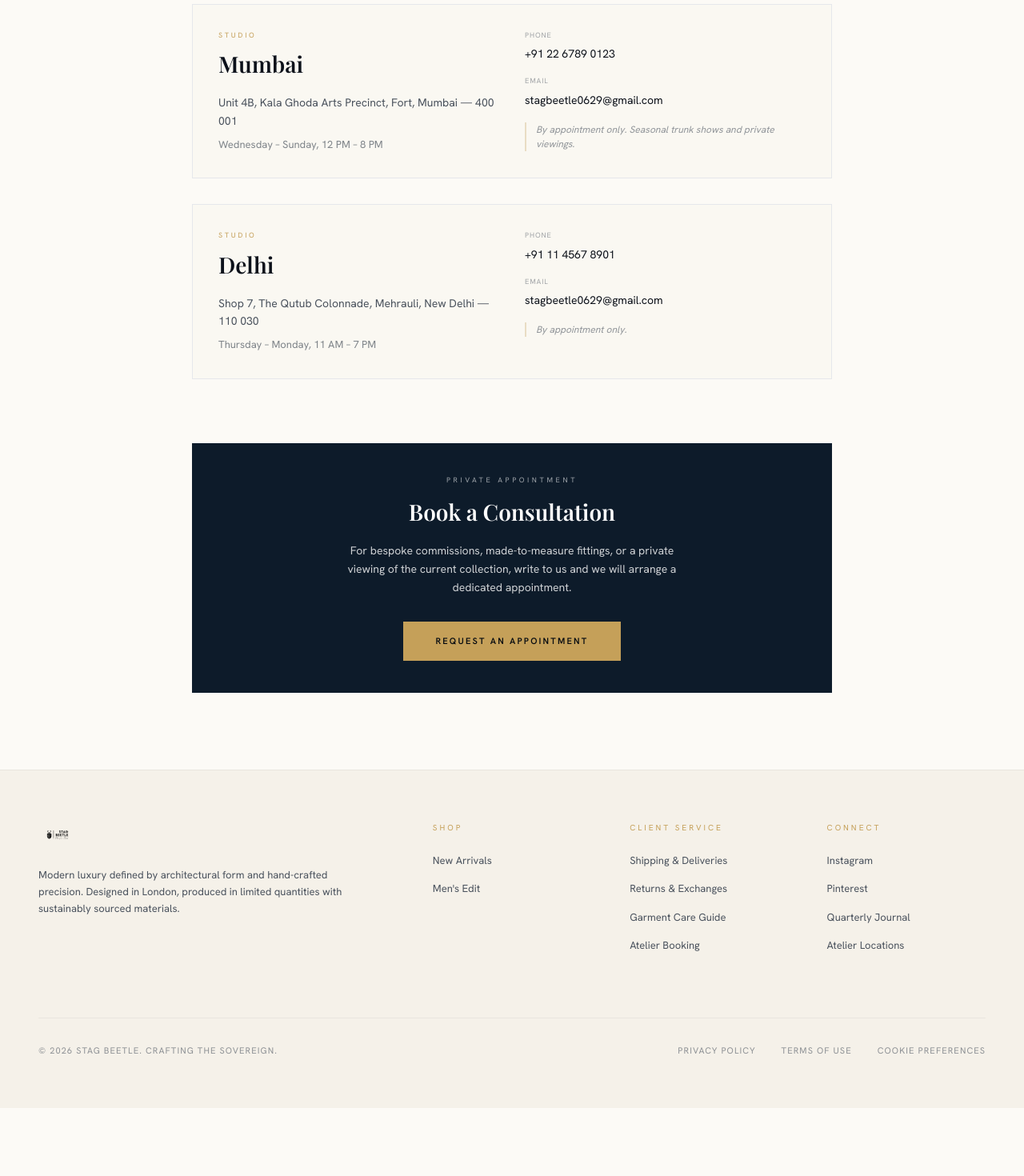
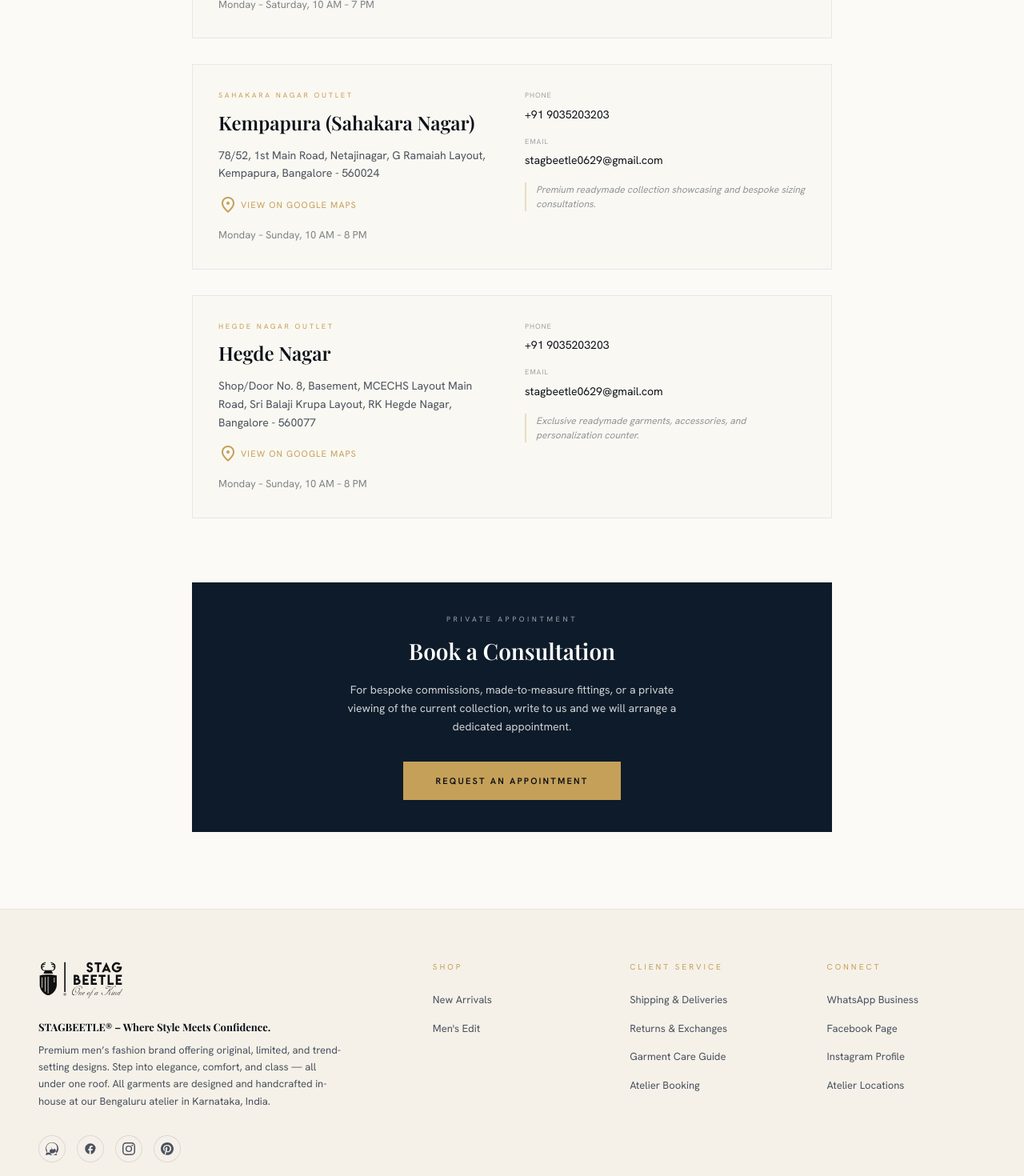
Before and after one commit to stagbeetleadmin/stagbeetle-ecom, a Next.js app: page /atelier in a window 1280 px wide. Shown: the part 680-2150 px from the top of the page at 80% size. Before the commit the page ends 2065 px from the top, so only its background shows below. Built offline with nearby package versions, Linux system fonts and the light colour scheme; no server answers; the database is empty.

Commit message:
Performance Fixes

```diff
--- a/src/app/atelier/page.tsx
+++ b/src/app/atelier/page.tsx
@@ -11,31 +11,34 @@
 
 const locations = [
   {
-    city: 'Bengaluru',
-    label: 'FLAGSHIP ATELIER',
-    address: 'Lalbagh Road, Bangalore-560027',
-    hours: 'Tuesday – Saturday, 11 AM – 7 PM',
+    name: 'Lalbagh Road (Flagship/Wholesale)',
+    label: 'FLAGSHIP / WHOLESALE OUTLET',
+    address: 'No. 207, 1st Floor, 4th Cross, Lalbagh Road, Bangalore - 560027',
+    hours: 'Monday – Saturday, 10 AM – 7 PM',
     phone: '+91 9035203203',
     email: 'stagbeetle0629@gmail.com',
-    note: 'Walk-ins welcome. Private appointments recommended for bespoke consultations.',
+    mapUrl: 'https://www.google.com/maps/search/?api=1&query=No.+207,+1st+Floor,+4th+Cross,+Lalbagh+Road,+Bangalore+-+560027',
+    note: 'Our flagship studio offering full custom tailoring, bespoke fittings, and wholesale inquiries.',
   },
   {
-    city: 'Mumbai',
-    label: 'STUDIO',
-    address: 'Unit 4B, Kala Ghoda Arts Precinct, Fort, Mumbai — 400 001',
-    hours: 'Wednesday – Sunday, 12 PM – 8 PM',
-    phone: '+91 22 6789 0123',
+    name: 'Kempapura (Sahakara Nagar)',
+    label: 'SAHAKARA NAGAR OUTLET',
+    address: '78/52, 1st Main Road, Netajinagar, G Ramaiah Layout, Kempapura, Bangalore - 560024',
+    hours: 'Monday – Sunday, 10 AM – 8 PM',
+    phone: '+91 9035203203',
     email: 'stagbeetle0629@gmail.com',
-    note: 'By appointment only. Seasonal trunk shows and private viewings.',
+    mapUrl: 'https://www.google.com/maps/search/?api=1&query=78/52,+1st+Main+Road,+Netajinagar,+G+Ramaiah+Layout,+Kempapura,+Bangalore+-+560024',
+    note: 'Premium readymade collection showcasing and bespoke sizing consultations.',
   },
   {
-    city: 'Delhi',
-    label: 'STUDIO',
-    address: 'Shop 7, The Qutub Colonnade, Mehrauli, New Delhi — 110 030',
-    hours: 'Thursday – Monday, 11 AM – 7 PM',
-    phone: '+91 11 4567 8901',
+    name: 'Hegde Nagar',
+    label: 'HEGDE NAGAR OUTLET',
+    address: 'Shop/Door No. 8, Basement, MCECHS Layout Main Road, Sri Balaji Krupa Layout, RK Hegde Nagar, Bangalore - 560077',
+    hours: 'Monday – Sunday, 10 AM – 8 PM',
+    phone: '+91 9035203203',
     email: 'stagbeetle0629@gmail.com',
-    note: 'By appointment only.',
+    mapUrl: 'https://www.google.com/maps/search/?api=1&query=Shop/Door+No.+8,+Basement,+MCECHS+Layout+Main+Road,+Sri+Balaji+Krupa+Layout,+RK+Hegde+Nagar,+Bangalore+-+560077',
+    note: 'Exclusive readymade garments, accessories, and personalization counter.',
   },
 ];
 
@@ -62,11 +65,24 @@
 
           <div className="grid md:grid-cols-1 gap-8 mb-20">
             {locations.map((loc) => (
-              <div key={loc.city} className="border border-on-surface/8 p-8 bg-surface-dim/30 grid md:grid-cols-2 gap-8">
+              <div key={loc.name} className="border border-on-surface/8 p-8 bg-surface-dim/30 grid md:grid-cols-2 gap-8">
                 <div>
                   <span className="font-label-caps text-[9px] text-gold-leaf tracking-[0.3em] block mb-2">{loc.label}</span>
-                  <h2 className="font-display text-[28px] font-semibold text-on-surface mb-4">{loc.city}</h2>
-                  <p className="text-[14px] text-on-surface-variant leading-relaxed mb-2">{loc.address}</p>
+                  <h2 className="font-display text-[24px] font-semibold text-on-surface mb-3">{loc.name}</h2>
+                  <p className="text-[14px] text-on-surface-variant leading-relaxed mb-4">{loc.address}</p>
+
+                  {loc.mapUrl && (
+                    <a
+                      href={loc.mapUrl}
+                      target="_blank"
+                      rel="noopener noreferrer"
+                      className="inline-flex items-center gap-1 text-[11px] font-label-caps tracking-widest text-[#C5A059] hover:underline mb-4 uppercase"
+                    >
+                      <span className="material-symbols-outlined text-[15px] align-middle">location_on</span>
+                      View on Google Maps
+                    </a>
+                  )}
+
                   <p className="text-[13px] text-on-surface-variant/70">{loc.hours}</p>
                 </div>
                 <div className="space-y-4">
--- a/src/app/care/page.tsx
+++ b/src/app/care/page.tsx
@@ -101,7 +101,7 @@
           <div className="mt-16 bg-primary/5 border border-primary/10 p-8">
             <h3 className="font-display text-[20px] font-semibold text-on-surface mb-3">Professional Care</h3>
             <p className="text-[14px] text-on-surface-variant leading-relaxed">
-              For heirloom pieces or heavily embroidered garments, we recommend our partner dry cleaners in Bengaluru, Mumbai, and Delhi. Contact us at{' '}
+              For heirloom pieces or heavily embroidered garments, we recommend our partner dry cleaners in Bengaluru. Contact us at{' '}
               <a href="mailto:stagbeetle0629@gmail.com" className="text-gold-leaf hover:underline">stagbeetle0629@gmail.com</a>{' '}
               for a referral.
             </p>
--- a/src/app/layout.tsx
+++ b/src/app/layout.tsx
@@ -2,7 +2,6 @@
 import { Playfair_Display, Hanken_Grotesk } from "next/font/google";
 import { CartProvider } from "@/context/CartContext";
 import { AuthProvider } from "@/context/AuthContext";
-import LoginModal from "@/components/LoginModal";
 import "./globals.css";
 
 const playfair = Playfair_Display({
@@ -87,7 +86,6 @@
         <AuthProvider>
           <CartProvider>
             {children}
-            <LoginModal />
           </CartProvider>
         </AuthProvider>
       </body>
--- a/src/app/product/[id]/ProductDetailClient.tsx
+++ b/src/app/product/[id]/ProductDetailClient.tsx
@@ -67,7 +67,7 @@
                           : 'border-transparent hover:border-gray-300'
                       }`}
                     >
-                      <img src={img} alt={`View ${idx + 1}`} className="w-full h-full object-cover" />
+                      <img src={img} alt={`View ${idx + 1}`} loading="lazy" className="w-full h-full object-cover" />
                     </button>
                   ))}
                 </div>
@@ -80,6 +80,8 @@
                     <img
                       src={product.images[activeImageIndex]}
                       alt={product.title}
+                      fetchPriority="high"
+                      loading="eager"
                       className="w-full h-full object-cover object-top transition-all duration-400"
                     />
                     {/* View label */}
@@ -304,6 +306,7 @@
                       <img
                         src={item.images[0]}
                         alt={item.title}
+                        loading="lazy"
                         className="w-full h-full object-cover group-hover:scale-105 transition-transform duration-500"
                       />
                     ) : (
--- a/src/components/Footer.tsx
+++ b/src/components/Footer.tsx
@@ -10,11 +10,60 @@
 
           <div className="col-span-2 lg:col-span-2 space-y-6">
             <Link href="/" className="flex items-center gap-3">
-              <Logo className="h-8 w-auto text-on-surface grayscale" />
+              <Logo className="h-12 w-auto text-on-surface grayscale" showText={true} />
             </Link>
             <p className="text-[13px] text-on-surface-variant leading-relaxed max-w-sm">
-              Modern luxury defined by architectural form and hand-crafted precision. Designed in London, produced in limited quantities with sustainably sourced materials.
+              <strong className="text-on-surface block mb-2 font-display">STAGBEETLE® – Where Style Meets Confidence.</strong>
+              Premium men’s fashion brand offering original, limited, and trend-setting designs. Step into elegance, comfort, and class — all under one roof. All garments are designed and handcrafted in-house at our Bengaluru atelier in Karnataka, India.
             </p>
+
+            {/* Social Connection Hub */}
+            <div className="flex items-center gap-3.5 pt-2">
+              <a
+                href="https://wa.me/919035203203"
+                target="_blank"
+                rel="noopener noreferrer"
+                className="text-on-surface-variant hover:text-green-600 transition-colors p-2 border border-on-surface/10 rounded-full hover:border-green-600/30 bg-surface-dim/40 flex items-center justify-center"
+                aria-label="WhatsApp Business"
+              >
+                <svg className="w-4 h-4" viewBox="0 0 24 24" fill="currentColor">
+                  <path d="M.057 24l1.687-6.163c-1.041-1.804-1.588-3.849-1.587-5.946C.003 5.37 5.378.002 12.012.002c3.212.001 6.231 1.254 8.5 3.527 2.268 2.27 3.516 5.287 3.515 8.497-.003 6.643-5.378 12.013-12.014 12.013-2.005 0-3.973-.5-5.713-1.454L0 24zm6.59-4.846c1.6.95 3.197 1.451 4.92 1.452 5.53 0 10.029-4.5 10.032-10.03.001-2.68-1.036-5.197-2.923-7.086-1.886-1.88-4.398-2.914-7.082-2.915-5.535 0-10.036 4.5-10.038 10.03-.001 1.91.503 3.778 1.464 5.415l-.993 3.626 3.712-.973zm12.01-6.177c-.312-.156-1.848-.912-2.136-1.017-.288-.105-.497-.156-.707.156-.21.312-.81 1.016-.992 1.22-.18.204-.36.23-.672.074-1.748-.874-2.884-1.637-3.82-3.242-.249-.427.249-.396.71-.157.067.034.133.067.195.1.28.14.39.17.47.33.09.18.04.35-.02.5-.06.15-.56 1.347-.76 1.84-.2.48-.4.4-.67.387-.21-.01-.45-.01-.68-.01-.23 0-.61.09-.93.43-.32.35-1.22 1.19-1.22 2.91 0 1.72 1.25 3.39 1.43 3.62.18.23 2.46 3.76 5.96 5.27.83.36 1.48.57 1.99.73.84.27 1.61.23 2.21.14.67-.1 1.85-.75 2.11-1.47.26-.71.26-1.32.18-1.46-.08-.13-.28-.21-.59-.37z"/>
+                </svg>
+              </a>
+              <a
+                href="https://www.facebook.com/stagbeetle.in/"
+                target="_blank"
+                rel="noopener noreferrer"
+                className="text-on-surface-variant hover:text-blue-600 transition-colors p-2 border border-on-surface/10 rounded-full hover:border-blue-600/30 bg-surface-dim/40 flex items-center justify-center"
+                aria-label="Facebook"
+              >
+                <svg className="w-4 h-4" viewBox="0 0 24 24" fill="currentColor">
+                  <path d="M22 12c0-5.52-4.48-10-10-10S2 6.48 2 12c0 4.84 3.44 8.87 8 9.8V15H8v-3h2V9.5C10 7.57 11.57 6 13.5 6H16v3h-2c-.55 0-1 .45-1 1v2h3v3h-3v6.95c4.56-.93 8-4.96 8-9.75z"/>
+                </svg>
+              </a>
+              <a
+                href="https://www.instagram.com"
+                target="_blank"
+                rel="noopener noreferrer"
+                className="text-on-surface-variant hover:text-pink-600 transition-colors p-2 border border-on-surface/10 rounded-full hover:border-pink-600/30 bg-surface-dim/40 flex items-center justify-center"
+                aria-label="Instagram"
+              >
+                <svg className="w-4 h-4" viewBox="0 0 24 24" fill="currentColor">
+                  <path d="M12 2.163c3.204 0 3.584.012 4.85.07 3.252.148 4.771 1.691 4.919 4.919.058 1.265.069 1.645.069 4.849 0 3.205-.012 3.584-.069 4.849-.149 3.225-1.664 4.771-4.919 4.919-1.266.058-1.644.07-4.85.07-3.204 0-3.584-.012-4.849-.07-3.26-.149-4.771-1.699-4.919-4.92-.058-1.265-.07-1.644-.07-4.849 0-3.204.013-3.583.07-4.849.149-3.227 1.664-4.771 4.919-4.919 1.266-.057 1.645-.069 4.849-.069zM12 0C8.741 0 8.333.014 7.053.072 2.695.272.273 2.69.073 7.051.014 8.333 0 8.741 0 12c0 3.259.014 3.668.072 4.948.2 4.358 2.618 6.78 6.98 6.98 1.281.058 1.689.072 4.948.072 3.259 0 3.668-.014 4.948-.072 4.354-.2 6.782-2.618 6.979-6.98.059-1.28.073-1.689.073-4.948 0-3.259-.014-3.667-.072-4.947-.196-4.354-2.617-6.78-6.979-6.98C15.668.014 15.259 0 12 0zm0 5.838a6.162 6.162 0 1 0 0 12.324 6.162 6.162 0 0 0 0-12.324zM12 16a4 4 0 1 1 0-8 4 4 0 0 1 0 8zm6.406-11.845a1.44 1.44 0 1 0 0 2.881 1.44 1.44 0 0 0 0-2.881z"/>
+                </svg>
+              </a>
+              <a
+                href="https://www.pinterest.com"
+                target="_blank"
+                rel="noopener noreferrer"
+                className="text-on-surface-variant hover:text-red-600 transition-colors p-2 border border-on-surface/10 rounded-full hover:border-red-600/30 bg-surface-dim/40 flex items-center justify-center"
+                aria-label="Pinterest"
+              >
+                <svg className="w-4 h-4" viewBox="0 0 24 24" fill="currentColor">
+                  <path d="M12.017 0C5.396 0 .029 5.367.029 11.987c0 5.079 3.158 9.417 7.618 11.162-.105-.949-.199-2.403.041-3.439.219-.937 1.406-5.966 1.406-5.966s-.359-.719-.359-1.781c0-1.663.967-2.911 2.168-2.911 1.024 0 1.518.769 1.518 1.688 0 1.029-.653 2.567-.992 3.992-.285 1.193.6 2.167 1.777 2.167 2.133 0 3.77-2.254 3.77-5.504 0-2.879-2.07-4.894-5.024-4.894-3.418 0-5.429 2.564-5.429 5.217 0 1.033.399 2.14.898 2.748.099.12.112.226.084.341-.092.385-.298 1.213-.338 1.379-.053.22-.172.266-.398.161-1.488-.695-2.42-2.874-2.42-4.627 0-3.763 2.737-7.22 7.892-7.22 4.143 0 7.362 2.955 7.362 6.897 0 4.117-2.597 7.431-6.207 7.431-1.213 0-2.354-.63-2.744-1.373 0 0-.599 2.282-.744 2.84-.27.973-.996 2.19-1.481 2.977 1.119.344 2.309.531 3.541.531 6.62 0 11.988-5.366 11.988-11.987C24.012 5.367 18.643 0 12.017 0z"/>
+                </svg>
+              </a>
+            </div>
           </div>
 
           <div>
@@ -40,12 +89,14 @@
             <h4 className="font-label-caps text-[10px] text-gold-leaf mb-6 tracking-[0.3em]">CONNECT</h4>
             <ul className="space-y-4 text-[13px] text-on-surface-variant">
               <li>
-                <a className="hover:text-gold-leaf transition-colors" href="https://www.instagram.com" target="_blank" rel="noopener noreferrer">Instagram</a>
+                <a className="hover:text-gold-leaf transition-colors" href="https://wa.me/919035203203" target="_blank" rel="noopener noreferrer">WhatsApp Business</a>
               </li>
               <li>
-                <a className="hover:text-gold-leaf transition-colors" href="https://www.pinterest.com" target="_blank" rel="noopener noreferrer">Pinterest</a>
+                <a className="hover:text-gold-leaf transition-colors" href="https://www.facebook.com/stagbeetle.in/" target="_blank" rel="noopener noreferrer">Facebook Page</a>
               </li>
-              <li><Link className="hover:text-gold-leaf transition-colors" href="/journal">Quarterly Journal</Link></li>
+              <li>
+                <a className="hover:text-gold-leaf transition-colors" href="https://www.instagram.com" target="_blank" rel="noopener noreferrer">Instagram Profile</a>
+              </li>
               <li><Link className="hover:text-gold-leaf transition-colors" href="/atelier">Atelier Locations</Link></li>
             </ul>
           </div>
--- a/src/components/Logo.tsx
+++ b/src/components/Logo.tsx
@@ -7,11 +7,12 @@
 }
 
 export default function Logo({ className = "h-8 w-auto", lightMode = false, showText = false }: LogoProps) {
+  const viewBox = showText ? "200 200 520 235" : "200 200 125 220";
   return (
     <div className="flex items-center">
       <svg
         version="1.1"
-        viewBox="0 0 859.18109 612"
+        viewBox={viewBox}
         fill="none"
         xmlns="http://www.w3.org/2000/svg"
         className={className}
```
Also changed, not shown: src/app/page.tsx (+6 -3 lines), src/components/Header.tsx (+10 -2 lines), src/components/LoginModal.tsx (+3 -4 lines).
